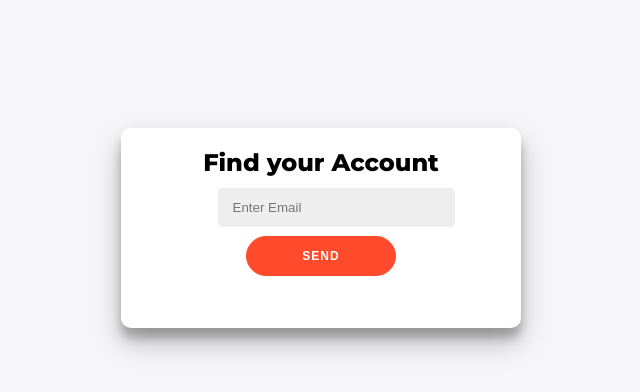
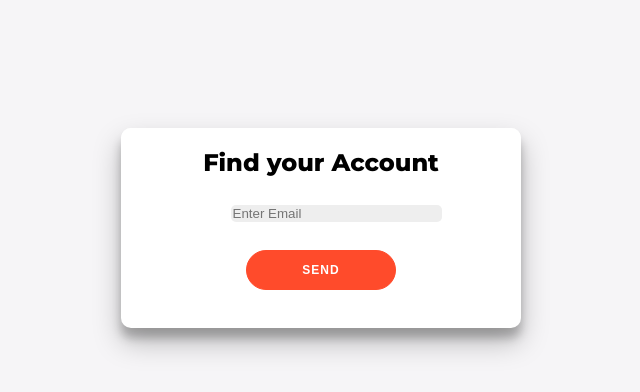
Before and after one commit to Chinmay1292/Kriova-Web, a plain HTML site: page pass.html in a window 1280 px wide. Shown: the whole page, without its empty margins (319-959 px from the left). Drawn offline with Linux system fonts and the light colour scheme.

Commit message:
Forgot password

```diff
--- a/pass.css
+++ b/pass.css
@@ -38,8 +38,8 @@ form{
 
 input{
     background: #eee;
-    padding: 12px 15px;
-    margin: -40px 15px;
+
+    margin: 8px 15px;
     width: 100%;
     border-radius: 5px;
     border: none;
```
